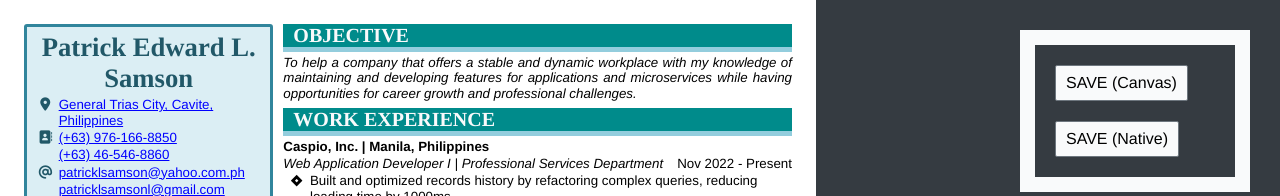
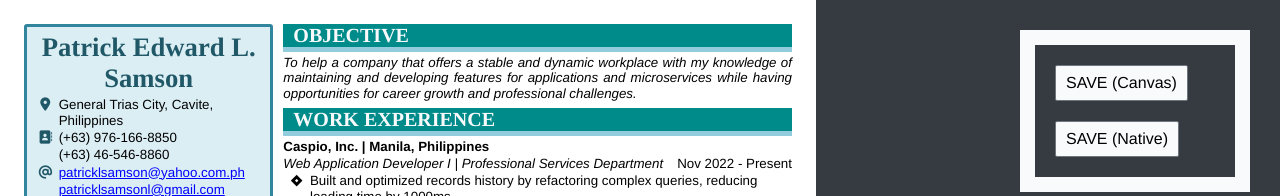
Before and after one commit to patricklsamson/patricklsamson.github.io, a plain HTML site: page resume.html in a window 1280 px wide. Shown: the top 196 px of the page. Drawn offline with Linux system fonts and the light colour scheme; files whose address does not match are found by name; a web font is replaced by a local one.

Commit message:
Remove links

```diff
--- a/resume.html
+++ b/resume.html
@@ -58,13 +58,15 @@
                       ></i>
                     </span>
 
-                    <a
+                    General Trias City, Cavite, Philippines
+
+                    <!-- <a
                       href="http://maps.google.com/?q=General%20Trias City,%20Cavite,%20Philippines"
                       target="_blank"
                       rel="noopener"
                     >
                       General Trias City, Cavite, Philippines
-                    </a>
+                    </a> -->
                   </li>
 
                   <li>
@@ -75,8 +77,11 @@
                       ></i>
                     </span>
 
-                    <p><a href="tel:+639761668850">(+63) 976-166-8850</a></p>
-                    <a href="tel:+63465468860">(+63) 46-546-8860</a>
+                    <p>(+63) 976-166-8850</p>
+                    (+63) 46-546-8860
+
+                    <!-- <p><a href="tel:+639761668850">(+63) 976-166-8850</a></p>
+                    <a href="tel:+63465468860">(+63) 46-546-8860</a> -->
                   </li>
 
                   <li>
```
